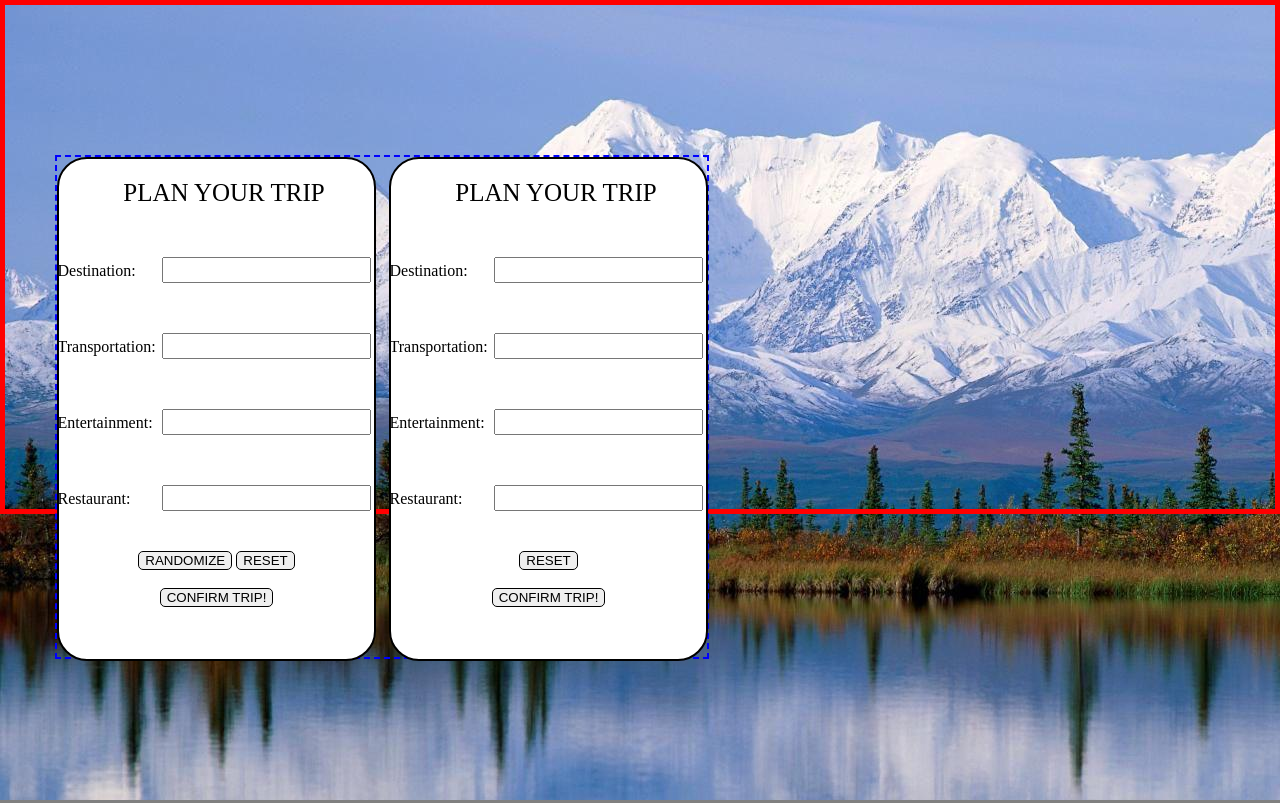
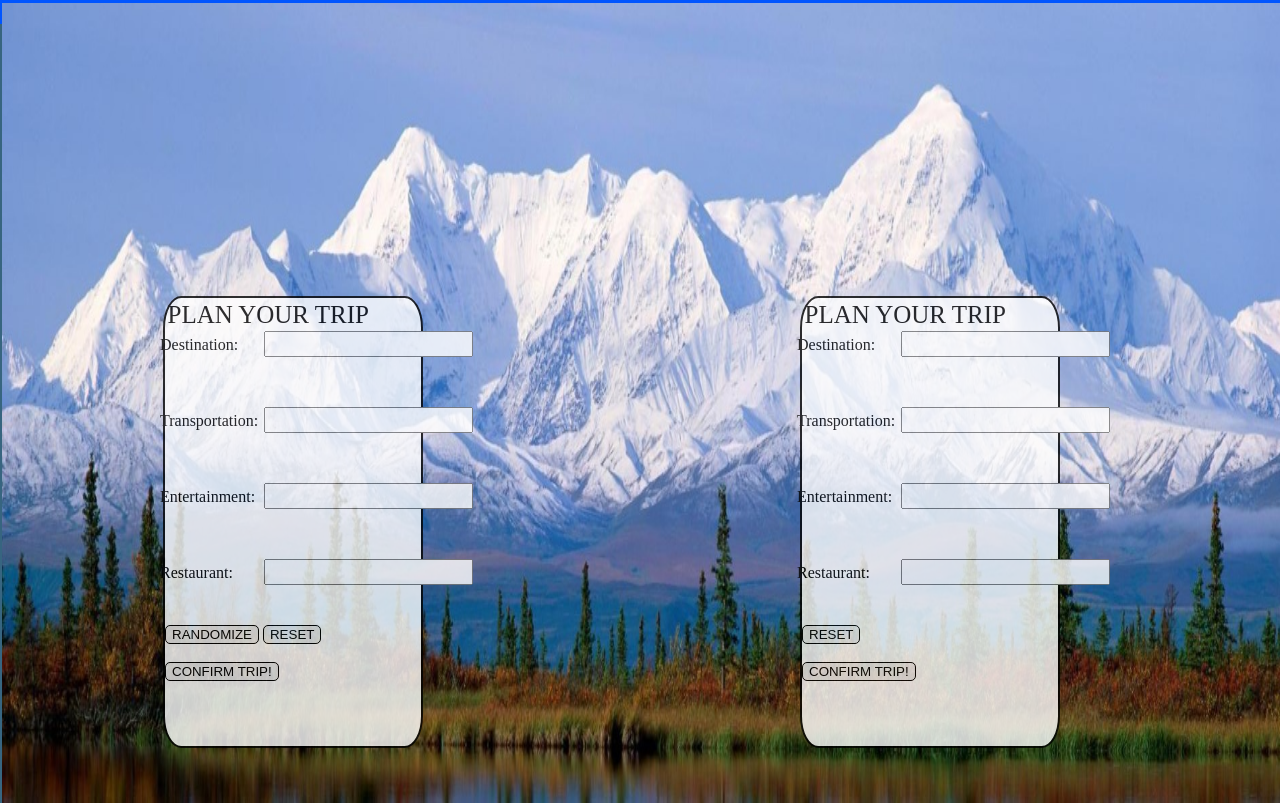
Before and after one commit to Demetricew20/DayTripGenerator_JavaScript, a plain HTML site: page index.html in a window 1280 px wide. Drawn offline with Linux system fonts and the light colour scheme.

Commit message:
Edited design of page layout and forms. Added images to file.

```diff
--- a/index.html
+++ b/index.html
@@ -8,7 +8,8 @@
     <title>Alaska Day Trip</title>
 </head>
 <body>
-    <div id="container">
+    <img src="/Screenshot 2021-03-05 140932.jpg" alt="Alaska Denali Park" id="banner-img" >
+    <div id="first-section">
         <form action="" id="day-trip-form">
             <label id="plan-your-day-title">PLAN YOUR TRIP</label><br>
             <label for="destination">Destination:</label>
@@ -23,6 +24,8 @@
             <button type="reset-button" id="reset-button">RESET</button><br><br>
             <button id="confirm-button">CONFIRM TRIP!</button>
         </form>
+    </div>
+    <div id="second-section">
         <form action="" id="personalize-trip-form">
             <label id="plan-your-day-title">PLAN YOUR TRIP</label><br>
             <label for="destination">Destination:</label>
@@ -38,11 +41,11 @@
         </form>
     </div>
 
-    <article>
+    <!-- <article>
         <footer>
           <small><!-- free image received from wallpaperaccess.com --></small>
         </footer>
-      </article>
+      </article> -->
 
     <script src="daytripgenerator.js"></script>
 </body>
--- a/styles.css
+++ b/styles.css
@@ -1,34 +1,83 @@
 
 * {
-    margin: 0;
+    margin: auto;
+    /* border:1px solid red; */
+
 }
 
 body {
-    border: 5px solid red;
-    background-color: grey;
-    background-image: url("1094224.jpg");
-    margin: auto;
+    border: 3px solid rgb(0, 85, 255);
+    width: 100%;
+    height: 100%;
+    background-color: rgb(55, 101, 128);
+}
+
+#banner-img {
+    position: absolute;
+    width: 100%;
+    height: 100%;
+    left: .15em;
 }
 
 div {
-    border: 2px dashed blue;
-    height: 500px;
-    width: 650px;
-    position: relative;
-    top: 150px;
-    left: 50px;
-    justify-content: center;
-    align-items: center;
-    text-align: center;
+    /* border: 2px dashed blue;
+    position: absolute;
+    top: 60%;
+    height: 90%;
+    width: 100%; */
 }
 
-form {
+#first-section {
+    /* background-image: url("ANCHORAG51.jpg");
+    background-size: 1070px;
+    background-position: center; */
+    position: absolute;
+    top: 30%;
+    width: 50%;
+    height: 70%;
+}
+
+#second-section {
+    position: absolute;
+    left: 50%;
+    top: 30%;
+    width: 50%;
+    height: 70%;
+
+}
+/* FORM STYLING */
+#day-trip-form {
+    background-position: center;
     background-color: white;
-    height: 500px;
-    width: 315px;
     border: 2px solid black;
-    border-radius: 30px;
+    position: absolute;
+    border-radius: 7%;
+    width: 40%;
+    height: 80%;
+    top: 10%;
+    left: 25%;
+    opacity: .8;
 }
+
+#personalize-trip-form {
+    background-position: center;
+    background-color: white;
+    border: 2px solid black;
+    position: absolute;
+    border-radius: 7%;
+    width: 40%;
+    height: 80%;
+    top: 10%;
+    left: 25%;
+    opacity: .8;
+}
+
+#plan-your-day-title {
+    position: relative;
+    margin: 1% 1% 1% 1% ;
+    font-size: 25px;
+}
+
 
 label {
     display: inline-flex;
@@ -52,17 +101,3 @@ button {
     border-radius: 5px;
     bottom: 10px;
 }
-
-/* Plan Your Day form  */
-
-#personalize-trip-form {
-    position: absolute;
-    top: 0px;
-    right: -1px;
-}
-
-#plan-your-day-title {
-    position: relative;
-    margin: 20px 10px 50px 25px;
-    font-size: 25px;
-}
```
Also changed, not shown: ANCHORAG50.jpg (added), ANCHORAG51.jpg (added), Screenshot 2021-03-05 140932.jpg (added), polar-bear-ss.jpg (added).
